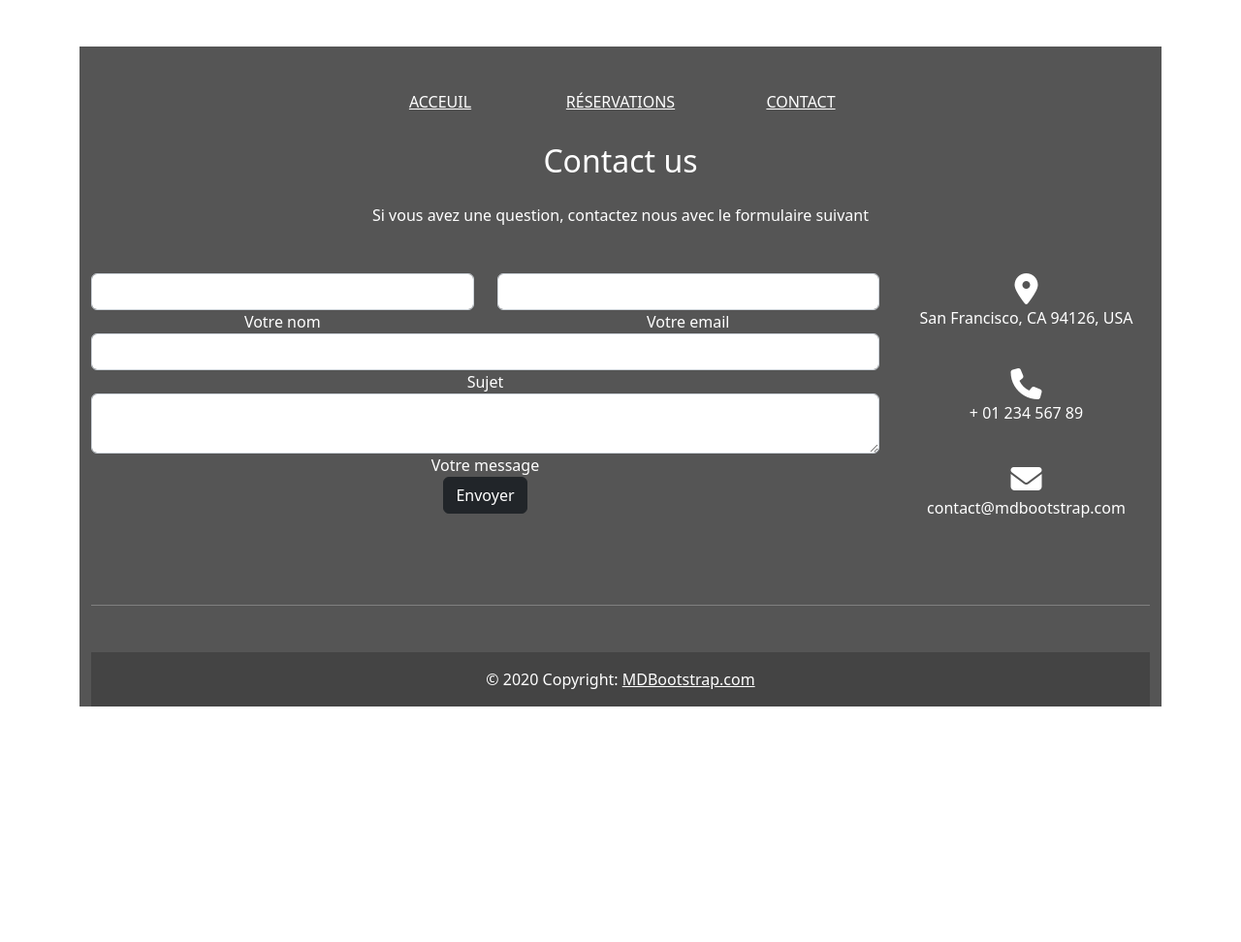
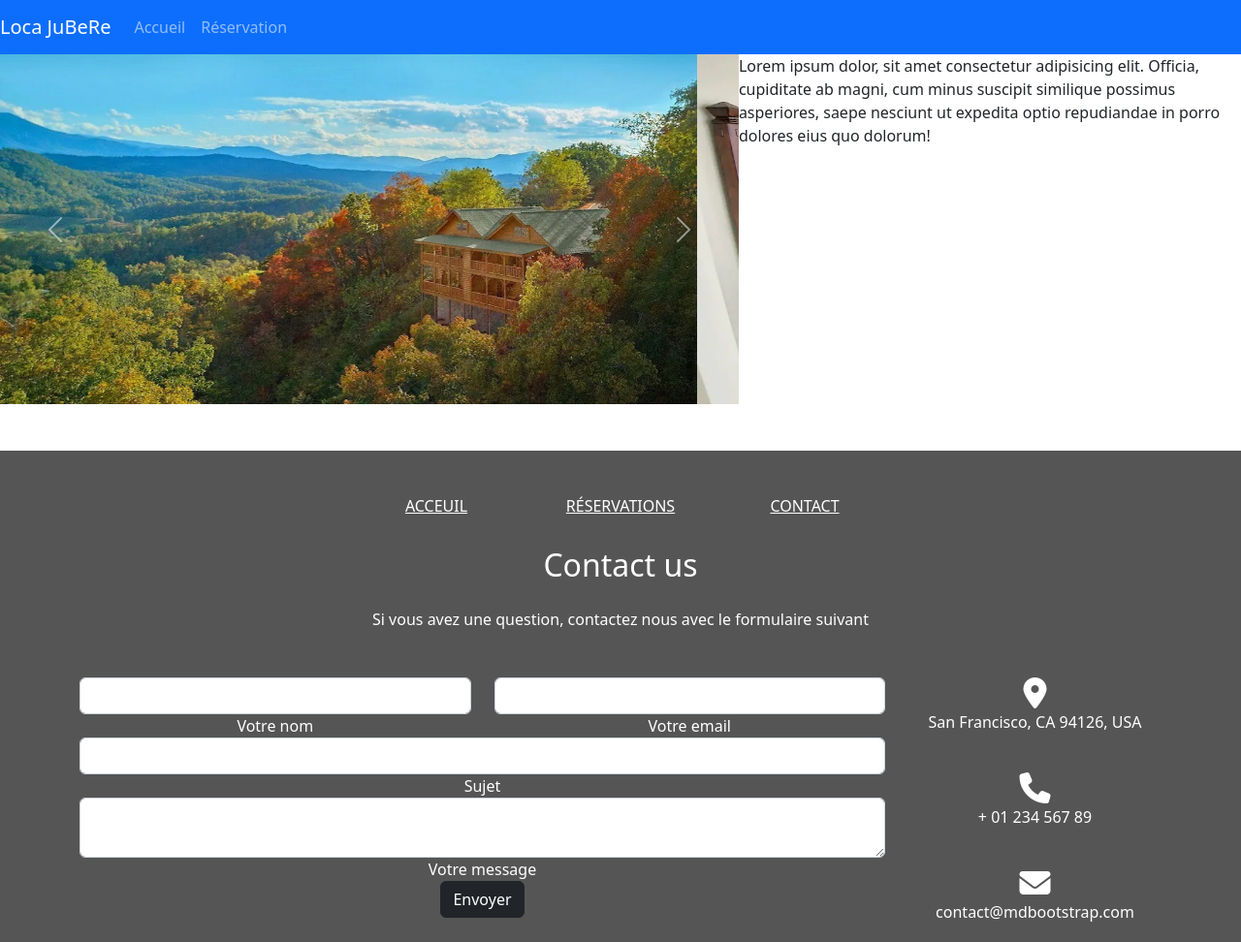
Before and after one commit to rbdeveloppement/projetLocation, a plain HTML site: page index.html in a window 1280 px wide. Shown: the top 972 px of the page at 97% size. Before the commit the page ends 800 px from the top, so only its background shows below. Drawn offline with nearby package versions, Linux system fonts and the light colour scheme.

Commit message:
carousel

```diff
--- a/CSS/index.css
+++ b/CSS/index.css
@@ -0,0 +1,8 @@
+#carou2{
+display: flex;
+
+}
+.texte{
+    display: block;
+    align-items: center;
+}
--- a/index.html
+++ b/index.html
@@ -6,7 +6,7 @@
     <!-- Required meta tags -->
     <meta charset="utf-8">
     <meta name="viewport" content="width=device-width, initial-scale=1, shrink-to-fit=no">
-
+<link rel="stylesheet" href="./CSS/index.css">
     <!-- Bootstrap CSS v5.2.0-beta1 -->
     <link rel="stylesheet" href="https://cdn.jsdelivr.net/npm/bootstrap@5.2.0-beta1/dist/css/bootstrap.min.css"
         integrity="sha384-0evHe/X+R7YkIZDRvuzKMRqM+OrBnVFBL6DOitfPri4tjfHxaWutUpFmBp4vmVor" crossorigin="anonymous">
@@ -25,10 +25,71 @@
         integrity="sha384-kjU+l4N0Yf4ZOJErLsIcvOU2qSb74wXpOhqTvwVx3OElZRweTnQ6d31fXEoRD1Jy"
         crossorigin="anonymous"></script>
 
+    <!--header-->
+    <header>
+        <nav class="navbar navbar-expand-sm navbar-dark bg-primary">
+            <a class="navbar-brand" href="#">Loca JuBeRe</a>
+            <button class="navbar-toggler d-lg-none" type="button" data-bs-toggle="collapse"
+                data-bs-target="#collapsibleNavId" aria-controls="collapsibleNavId" aria-expanded="false"
+                aria-label="Toggle navigation"></button>
+            <div class="collapse navbar-collapse" id="collapsibleNavId">
+                <ul class="navbar-nav me-auto mt-2 mt-lg-0">
+                    <li class="nav-item active">
+                        <a class="nav-link" href="#">Accueil<span class="visually-hidden">(current)</span></a>
+                    </li>
+                    <li class="nav-item">
+                        <a class="nav-link" href="#">Réservation</a>
+                    </li>
+    </header>
+    <main>
+        <div id="carou2">
+            <div id="carouselExampleControls" class="carousel slide justify-content-center" data-bs-ride="carousel">
+                <div class="carousel-inner">
+                    <div class="carousel-item active">
+                        <img src="img villa 2/villaext.jpg" class="d-block w-100" alt="...">
+                    </div>
+                    <div class="carousel-item">
+                        <img src="img villa 2/chambre1.jpg" class="d-block w-100" alt="">
+                    </div>
+                    <div class="carousel-item">
+                        <img src="img villa 2/chambre2.jpg" class="d-block w-100" alt="">
+                    </div>
+                    <div class="carousel-item">
+                        <img src="img villa 2/cuisine.jpg" class="d-block w-100" alt="">
+                    </div>
+                    <div class="carousel-item">
+                        <img src="img villa 2/sdb.jpg" class="d-block w-100" alt="">
+                    </div>
+                    <div class="carousel-item">
+                        <img src="img villa 2/sdb2.jpg" class="d-block w-100" alt="">
+                    </div>
+
+                </div>
+                <button class="carousel-control-prev" type="button" data-bs-target="#carouselExampleControls"
+                    data-bs-slide="prev">
+                    <span class="carousel-control-prev-icon" aria-hidden="true"></span>
+                    <span class="visually-hidden">Previous</span>
+                </button>
+                <button class="carousel-control-next" type="button" data-bs-target="#carouselExampleControls"
+                    data-bs-slide="next">
+                    <span class="carousel-control-next-icon" aria-hidden="true"></span>
+                    <span class="visually-hidden">Next</span>
+                </button>
+            </div>
+            <div class="texte">
+                Lorem ipsum dolor, sit amet consectetur adipisicing elit.
+                Officia, cupiditate ab magni,
+                 cum minus suscipit similique possimus asperiores,
+                saepe nesciunt ut expedita optio
+                 repudiandae in porro dolores eius quo dolorum!
+            </div>
+        </div>
 
 
+    </main>
+
     <!-- Remove the container if you want to extend the Footer to full width. -->
-    <div class="container my-5">
+    <div class=" my-5">
         <!-- Footer -->
         <footer class="text-center text-white" style="background-color: #555555">
             <!-- Grid container -->
@@ -68,7 +129,8 @@
                             <!--Section heading-->
                             <h2 class="h1-responsive font-weight-bold text-center my-4">Contact us</h2>
                             <!--Section description-->
-    <p class="text-center w-responsive mx-auto mb-5">Si vous avez une question, contactez nous avec le formulaire suivant</p>
+                            <p class="text-center w-responsive mx-auto mb-5">Si vous avez une question, contactez nous
+                                avec le formulaire suivant</p>
 
                             <div class="row">
 
@@ -118,7 +180,8 @@
                                             <div class="col-md-12">
 
                                                 <div class="md-form">
-                            <textarea type="text" id="message" name="message" rows="2" class="form-control md-textarea"></textarea>
+                                                    <textarea type="text" id="message" name="message" rows="2"
+                                                        class="form-control md-textarea"></textarea>
                                                     <label for="message">Votre message</label>
                                                 </div>
 
@@ -129,7 +192,8 @@
                                     </form>
 
                                     <div class="text-center text-md-left">
-                <a class="btn btn-dark" onclick="document.getElementById('contact-form').submit();">Envoyer</a>
+                                        <a class="btn btn-dark"
+                                            onclick="document.getElementById('contact-form').submit();">Envoyer</a>
                                     </div>
                                     <div class="status"></div>
                                 </div>
```
Also changed, not shown: img villa 2/chambre1.jpg (added), img villa 2/chambre2.jpg (added), img villa 2/cuisine.jpg (added), img villa 2/sdb.jpg (added), img villa 2/sdb2.jpg (added), img villa 2/villaext.jpg (added), 1 other file. Lines whose indentation alone changed are shown as unchanged.
